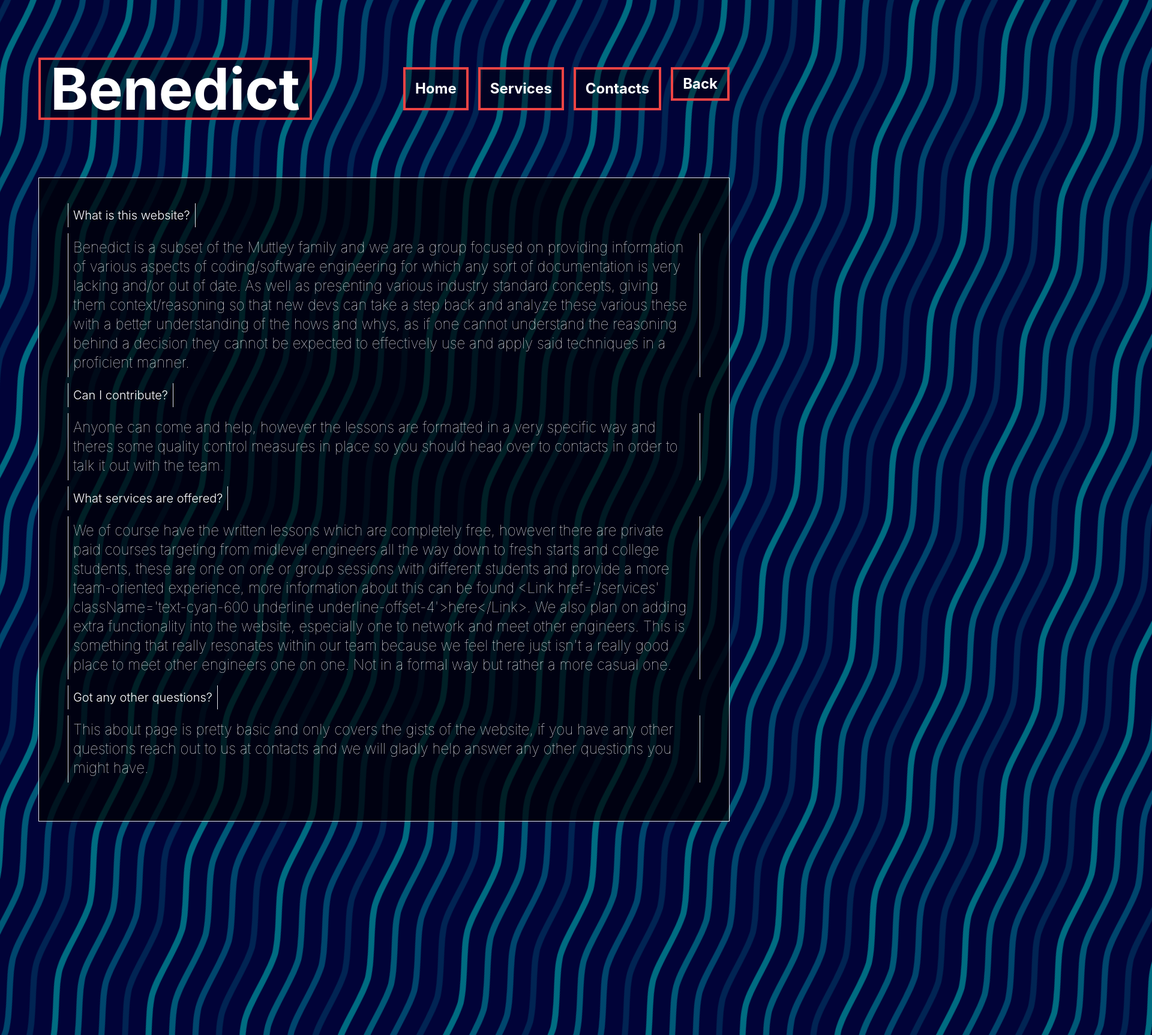
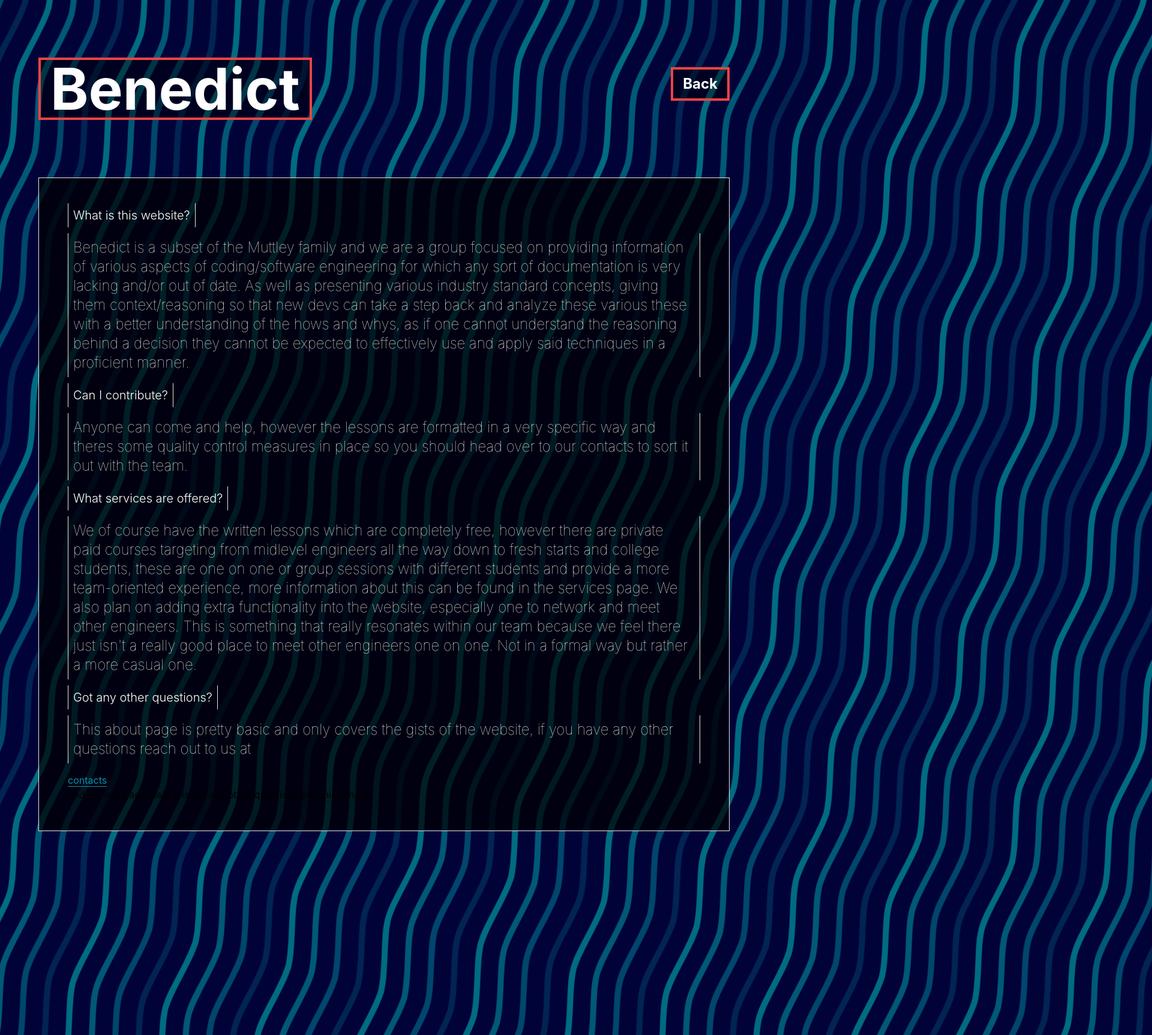
Before and after one commit to Gohostieee/benedict, a Next.js app: page /about in a window 1280 px wide. Shown: the top 1726 px of the page at 60% size, 1920 px wide, since content can reach past the window. After the commit the page ends 1386 px from the top, so only its background shows below. Built offline with nearby package versions, Linux system fonts and the light colour scheme.

Commit message:
Fixed some bugs

```diff
--- a/components/dropdown.tsx
+++ b/components/dropdown.tsx
@@ -10,7 +10,7 @@ interface props {
 function Dropdown({data}:props) {
     const [refresh,useRefresh] = useState(0)
     const views = useRef([false])
-    const [page,usePage] = useState<Element[]>()
+    const [page,usePage] = useState()
     function parseData(data:dropdownData[]):JSX.Element[] {
         let response:JSX.Element[] = [];
 
@@ -43,7 +43,8 @@ function Dropdown({data}:props) {
     useEffect(()=> {
         // @ts-ignore
         return usePage(parseData(data));
-    })
+
+    },[refresh])
     // @ts-ignore
     return (
         <div className={"w-[100%] flex flex-col overflow-hidden"}>
--- a/pages/about.tsx
+++ b/pages/about.tsx
@@ -22,12 +22,7 @@ export default function About() {
 			<div className='w-[90vw] m-auto overflow- block'>
                 <div className='flex justify-between'>
                 <h1 className='text-white top-24 relative text-8xl font-bold mr-0 bg-black bg-opacity-40 text-red-500 border border-4 p pr-4 pl-4 border-red-500 '>Benedict</h1>
-				<div className='flex'>
-                    <Link href='/'><button className='text-white m-4 top-24 block relative text-2xl font-bold mr-0 bg-black bg-opacity-40 text-red-500 border border-4 p-2 pr-4 pl-4 border-red-500 hover:bg-black hover:border-white hover:text-white hover:p-2 hover:border-2 hover:font-light transition-all '>Home</button></Link>
-			    	<Link href='/services'><button className='text-white m-4 top-24 block relative text-2xl font-bold mr-0 bg-black bg-opacity-40 text-red-500 border border-4 p-2 pr-4 pl-4 border-red-500 hover:bg-black hover:border-white hover:text-white hover:p-2 hover:border-2 hover:font-light transition-all '>Services</button></Link>
-			    	<Link href='/contacts'><button className='text-white m-4 top-24 block relative text-2xl font-bold mr-0 bg-black bg-opacity-40 text-red-500 border border-4 p-2 pr-4 pl-4 border-red-500 hover:bg-black hover:border-white hover:text-white hover:p-2 hover:border-2 hover:font-light transition-all '>Contacts</button></Link>
-			    	<a onClick={goback}><button className='text-white m-4 top-24 block relative text-2xl font-bold mr-0 bg-black bg-opacity-40 text-red-500 border border-4 p-2 pr-4 pl-4 border-red-500 hover:bg-black hover:border-white hover:text-white hover:p-2 hover:border-2 hover:font-light transition-all '>Back</button></a>
-                </div>
+			    	<a href = {"/"}><button className='text-white m-4 top-24 block relative text-2xl font-bold mr-0 bg-black bg-opacity-40 text-red-500 border border-4 p-2 pr-4 pl-4 border-red-500 hover:bg-black hover:border-white hover:text-white hover:p-2 hover:border-2 hover:font-light transition-all '>Back</button></a>
 
                 </div>
                 <div className='top-48 relative border p-12 bg-black bg-opacity-70'>
@@ -42,30 +37,29 @@ export default function About() {
                     <p className='text-white text-xl font-light border-x p-2 inline'>Can I contribute?</p>
                     <p className='text-white text-2xl mt-4 mb-4 font-thin border-x p-2 '>
                         Anyone can come and help, however the lessons are formatted in a very specific way and theres some quality control measures in place so
-                        you should head over to <Link href='/contacts' className='text-cyan-600 underline underline-offset-4'>contacts</Link> in order to talk it out with
-                        the team.
+                        you should head over to our contacts to sort it out with the team.
                     </p>
                     <p className='text-white text-xl font-light border-x p-2 inline'>What services are offered?</p>
 
                     <p className='text-white text-2xl mt-4 mb-4 font-thin border-x p-2 '>
                         {`We of course have the written lessons which are completely free, however there are private paid courses targeting
                         from midlevel engineers all the way down to fresh starts and college students, these are one on one or group sessions
-                        with different students and provide a more team-oriented experience, more information about this can be found <Link href='/services' className='text-cyan-600 underline underline-offset-4'>here</Link>.
-                        We also plan on adding extra functionality into the website, especially one to network and meet other engineers.
+                        with different students and provide a more team-oriented experience, more information about this can be found in the services page. `}
+                        {` We also plan on adding extra functionality into the website, especially one to network and meet other engineers.
                         This is something that really resonates within our team because we feel there just isn't a really good place to meet other
                         engineers one on one. Not in a formal way but rather a more casual one.`}
                     </p>
                     <p className='text-white text-xl font-light border-x p-2 inline'>Got any other questions?</p>
 
                     <p className='text-white text-2xl mt-4 mb-4 font-thin border-x p-2 '>
-                        This about page is pretty basic and only covers the gists of the website, if you have any other questions reach out to us at <Link href='/contacts' className='text-cyan-600 underline underline-offset-4'>contacts </Link>
+                        This about page is pretty basic and only covers the gists of the website, if you have any other questions reach out to us at </p>  <Link href='/contacts' className='text-cyan-600 underline underline-offset-4'><p  className='text-cyan-600 underline underline-offset-4 inline'>contacts </p></Link><p>
                         and we will gladly help answer any other questions you might have.
                     </p>
                 </div>
 
             </div>
       </main>
-	  <div className='h-[300vh] bgwave opacity-100 w-[200%] absolute block top-0 z-[1] overflow-hidden overflow-y-hidden opacity-60'/>
+	  <div className='h-[300vh] bgwave opacity-100 w-[200%] fixed block top-0 z-[1] overflow-hidden overflow-y-hidden opacity-60'/>
 
 
         </>
--- a/pages/contacts.tsx
+++ b/pages/contacts.tsx
@@ -35,12 +35,7 @@ export default function Contacts() {
 			<div className='w-[90vw] m-auto overflow- block'>
                 <div className='flex justify-between'>
                 <h1 className='text-white top-24 relative text-8xl font-bold mr-0 bg-black bg-opacity-40 text-red-500 border border-4 p pr-4 pl-4 border-red-500 '>Benedict</h1>
-				<div className='flex'>
-                    <Link href='/'><button className='text-white m-4 top-24 block relative text-2xl font-bold mr-0 bg-black bg-opacity-40 text-red-500 border border-4 p-2 pr-4 pl-4 border-red-500 hover:bg-black hover:border-white hover:text-white hover:p-2 hover:border-2 hover:font-light transition-all '>Home</button></Link>
-		    		<Link href='/about'><button className='text-white m-4 top-24 block relative text-2xl font-bold mr-0 bg-black bg-opacity-40 text-red-500 border border-4 p-2 pr-4 pl-4 border-red-500 hover:bg-black hover:border-white hover:text-white hover:p-2 hover:border-2 hover:font-light transition-all '>About</button></Link>
-			    	<Link href='/services'><button className='text-white m-4 top-24 block relative text-2xl font-bold mr-0 bg-black bg-opacity-40 text-red-500 border border-4 p-2 pr-4 pl-4 border-red-500 hover:bg-black hover:border-white hover:text-white hover:p-2 hover:border-2 hover:font-light transition-all '>Services</button></Link>
-			    	<a onClick={goback}><button className='text-white m-4 top-24 block relative text-2xl font-bold mr-0 bg-black bg-opacity-40 text-red-500 border border-4 p-2 pr-4 pl-4 border-red-500 hover:bg-black hover:border-white hover:text-white hover:p-2 hover:border-2 hover:font-light transition-all '>Back</button></a>
-                </div>
+			    	<a href={"/"}><button className='text-white m-4 top-24 block relative text-2xl font-bold mr-0 bg-black bg-opacity-40 text-red-500 border border-4 p-2 pr-4 pl-4 border-red-500 hover:bg-black hover:border-white hover:text-white hover:p-2 hover:border-2 hover:font-light transition-all '>Back</button></a>
 
                 </div>
 
@@ -54,7 +49,7 @@ export default function Contacts() {
                 </div>
                 <div className='top-48 relative border p-4 mt-8 bg-black bg-opacity-70 flex justifycenter'>
 
-                    <p className='text-white text-2xl font-light  p-2 m-4'>Email: Josh32eb@gmail.com</p>
+                    <p className='text-white text-2xl font-light  p-2 m-4'>Email: Joshua32eb@gmail.com</p>
                     <p className='text-white text-3xl mt-4 mb-4 font-thin border-x p-2 m-4'>
                         <a href="www.gmail.com" className='text-red-500 underline underline-offset-4'>Gmail</a> for a more formal exchange.
                     </p>
--- a/pages/courses.tsx
+++ b/pages/courses.tsx
@@ -1,12 +1,8 @@
 import type {NextPage} from 'next'
 import Head from 'next/head'
 import Image from 'next/image'
-import GridSelect from '../components/gridselect'
 import {dropdownData, gridSelData, img} from '../interface'
-import lain from "../img/lain.png"
-import prinny from "../img/bigPrinny.png"
-import porcoEngine from "../img/porcoEngine.png"
-import tsubasa from "../img/tsubasa.jpg"
+import Link from "next/link";
 import python from "../img/python.png"
 import js from "../img/js.png"
 import cpp from "../img/C++.png"
@@ -31,8 +27,8 @@ const Courses: NextPage = () => {
                 </p>
                 <div className={"flex justify-between w-[100%] mt-12 border-y p-12"}>
                     <div className={"w-[33%] border-l"}>
-                        <img className={"h-[140px] m-auto"} src={python.src}/>
-                        <p className={"font-light text-xl mt-4 text-center text-white"}>General purpose languages</p>
+                        <Image height={145} width={140} className={"m-auto"} src={python.src}/>
+                        <p className={"font-mono text-xl mt-4 text-center text-white"}>General purpose languages</p>
                         <p className={"text-lg mt border-t  ml-4 mr-4 text-justify text-white font-light pl-2 pr-2"}>
                             There exists a section of languages referred to as, general purpose languaes, due to them
                             not being tied down to any specific task, or function, they are built as a sort of jack of
@@ -50,7 +46,7 @@ const Courses: NextPage = () => {
                         </p>
                     </div>
                     <div className={"w-[33%] border-l"}>
-                        <img className={"h-[140px] m-auto"} src={cpp.src}/>
+                        <Image height={145} width={140} className={"m-auto"} src={cpp.src}/>
                         <p className={"font-mono text-xl mt-4 text-center text-white"}>Hyper performant code</p>
                         <p className={"text-lg mt border-t  ml-4 mr-4 text-justify text-white font-light pl-2 pr-2"}>
                             Frequently cited as the most difficult facet of engineering, when you need to write
@@ -74,7 +70,7 @@ const Courses: NextPage = () => {
                         </p>
                     </div>
                     <div className={"w-[33%] border-l"}>
-                        <img className={"h-[140px] m-auto"} src={js.src}/>
+                        <Image height={145} width={140} className={"m-auto"} src={js.src}/>
                         <p className={"font-mono text-xl mt-4 text-center text-white"}>Highly specialized
                             ecosystem
                         </p>
@@ -111,7 +107,22 @@ const Courses: NextPage = () => {
                 <p className={"text-white font-mono text-2xl border-b-2 inline-block m-auto mt-12 mb-12"}>PRICING</p>
                 <br/>
                 <div className={"border w-[30%] m-auto inline-block mr-4 p-8"}>
-                    <p className={"text-center text-2xl font-mono text-white"}>NORMAL SCHEDULE</p>
+                    <p className={"text-center text-2xl font-mono text-white"}>ACCELERATED SCHEDULE</p>
+                    <p className={"text-white font-light text-lg m-1 "}>12 classes for those who want a faster deal, not as detailed and a lot less hand holding, but still setting you up and
+                        sending you in the right direction, each at a specially
+                        discounted $18 USD an hour! <br/>
+                    </p>
+                    <p className={"text-white font-light text-base m-1 text-center border-t pt-2"}>These will be used to extensively introduce you
+                        to all the core fundamentals mentioned prior and help you really decide what to focus on for
+                        your career.
+                    </p>
+                    <p className={"text-white font-light text-base m-1 text-center border-t pt-2"} >Classes not taken can be cancelled/refunded at any time</p>
+                    <p className={"text-white font-light text-base m-1 text-center inline"} >Starting at <p className={"line-through inline decoration-2 rotate-45 "}>$520</p> $220 USD across 12 classes!</p>
+                    <p className={"text-white font-light text-base m-1 text-center border-t pt-2"} >For affordability, students and those looking for a career change, are eligible to spread the costs across 3 people, each paying 73 respectively</p>
+
+                </div>
+                <div className={"border w-[30%] m-auto inline-block ml-4 p-8"}>
+                    <p className={"text-center text-2xl font-mono text-white"}>NORMAL CURRICULUM</p>
                     <p className={"text-white font-light text-lg m-1 "}>Twenty four classes for those who want an extremely detailed experience, each at a specially
                         discounted $20 USD an hour! <br/>
                     </p>
@@ -119,14 +130,12 @@ const Courses: NextPage = () => {
                         to all the core fundamentals mentioned prior and help you really decide what to focus on for
                         your career.
                     </p>
-                    <p className={"text-white font-light text-base m-1 text-center border-t pt-2"} >Classes can be cancelled/refunded at any time</p>
+                    <p className={"text-white font-light text-base m-1 text-center border-t pt-2"} >Classes not taken can be cancelled/refunded at any time</p>
                     <p className={"text-white font-light text-base m-1 text-center inline"} >Starting at <p className={"line-through inline decoration-2 rotate-45 "}>$820</p> $420 USD across 24 classes for two months!</p>
                     <p className={"text-white font-light text-base m-1 text-center border-t pt-2"} >For affordability, students and those looking for a career change, are eligible to spread the costs across 3 people, each paying 140 respectively</p>
 
                 </div>
-                <div className={"border w-[30%] m-auto inline-block ml-4"}>
-                    <p className={"text-center text-2xl font-mono text-white"}>ACCELERATED CURRICULUM</p>
-                </div>
+                <Link href={"contacts"}><p className={"mt-4 cursor-pointer text-cyan-400 font-mono text-center border-b inline-block p-2 text-xl"}>Want to book a class? Got a couple questions? Reach out to us in our contacts!</p></Link>
             </div>
 
         )
--- a/pages/services.tsx
+++ b/pages/services.tsx
@@ -17,29 +17,14 @@ const Services: NextPage = () => {
 
             <main className="h z-[2] relative m-auto">
                 <div className="absolute overflow-hidden h-[200vh] w-[99vw]">
-                    <div className="h-[400vh] bgwave opacity-100 w-[200%] absolute inline top-0  overflow-hidden opacity-60"/>
+                    <div className="h-[300vh] bgwave opacity-100 w-[200%] fixed inline top-0  overflow-hidden opacity-60"/>
 
                 </div>
                 <div className="w-[90vw] m-auto overflow- block">
                     <div className="flex justify-between">
                         <h1 className="text-white top-24 relative text-8xl font-bold mr-0 bg-black bg-opacity-40 text-red-500 border border-4 p pr-4 pl-4 border-red-500 ">Benedict</h1>
-                        <div className="flex">
-                            <Link href="/">
-                                <button
-                                    className="text-white m-4 top-24 block relative text-2xl font-bold mr-0 bg-black bg-opacity-40 text-red-500 border border-4 p-2 pr-4 pl-4 border-red-500 hover:bg-black hover:border-white hover:text-white hover:p-2 hover:border-2 hover:font-light transition-all ">Home
-                                </button>
-                            </Link>
-                            <Link href="/about">
-                                <button
-                                    className="text-white m-4 top-24 block relative text-2xl font-bold mr-0 bg-black bg-opacity-40 text-red-500 border border-4 p-2 pr-4 pl-4 border-red-500 hover:bg-black hover:border-white hover:text-white hover:p-2 hover:border-2 hover:font-light transition-all ">About
-                                </button>
-                            </Link>
-                            <Link href="/services">
-                                <button
-                                    className="text-white m-4 top-24 block relative text-2xl font-bold mr-0 bg-black bg-opacity-40 text-red-500 border border-4 p-2 pr-4 pl-4 border-red-500 hover:bg-black hover:border-white hover:text-white hover:p-2 hover:border-2 hover:font-light transition-all ">Services
-                                </button>
-                            </Link>
-                        </div>
+
+                        <a href = {"/"}><button className='text-white m-4 top-24 block relative text-2xl font-bold mr-0 bg-black bg-opacity-40 text-red-500 border border-4 p-2 pr-4 pl-4 border-red-500 hover:bg-black hover:border-white hover:text-white hover:p-2 hover:border-2 hover:font-light transition-all '>Back</button></a>
 
                     </div>
 
```
